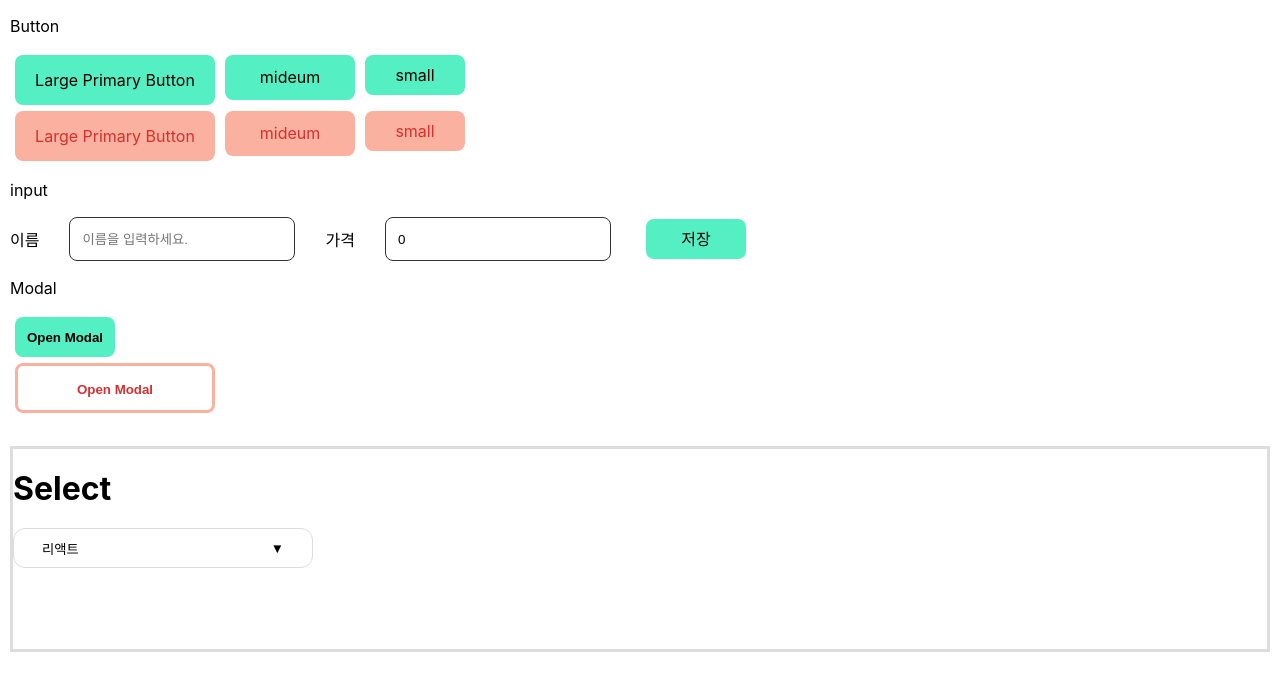
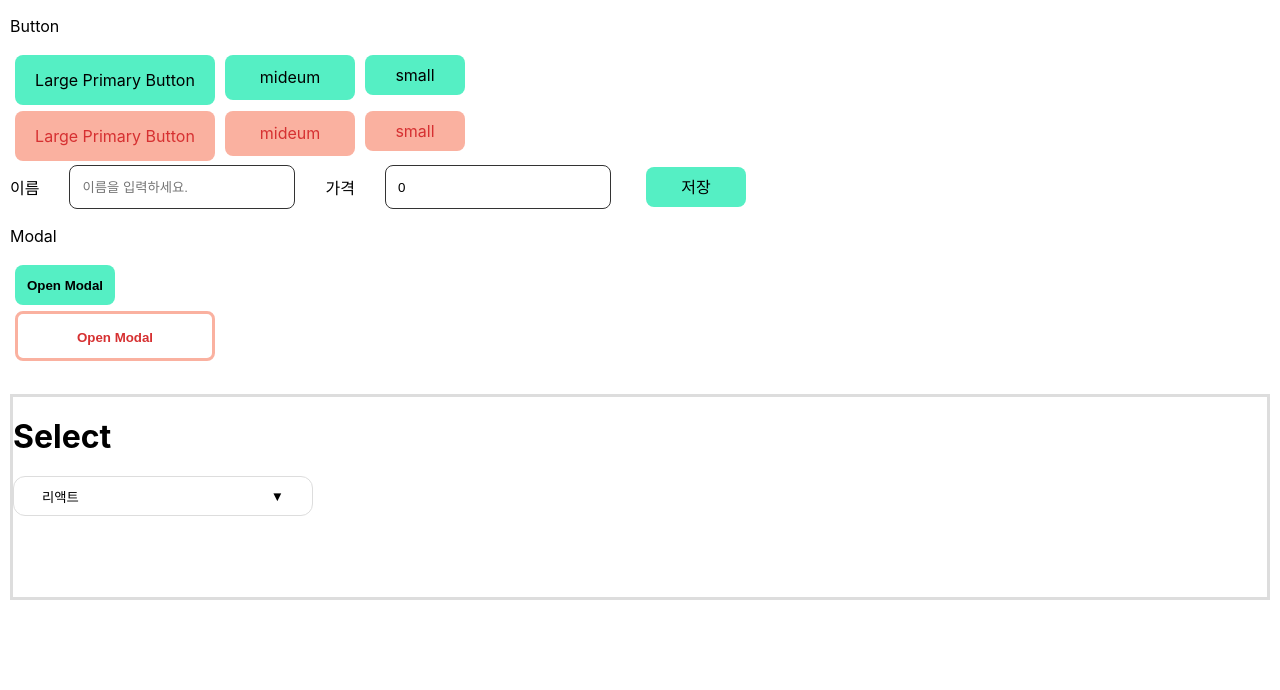
Before and after one commit to amisu1203/modal-btn-select, a React (Create React App) app: page / in a window 1280 px wide. Shown: the top 690 px of the page. Built offline with nearby package versions, Linux system fonts and the light colour scheme.

Commit message:
중복된 if문 제거

```diff
--- a/src/components/Inputs.jsx
+++ b/src/components/Inputs.jsx
@@ -24,11 +24,9 @@ function Inputs({ smallBtnList }) {
   const handleChange = (e) => {
     const { id, value } = e.target;
     let price = value;
-    if (id === "price") {
-      if (!!price) {
-        price = id === "price" ? parseFloat(value.replace(/,/g, "")) : value;
+    if (id === "price" && !!price) {
+      price = parseFloat(value.replace(/,/g, ""));
       price = price.toLocaleString();
-      }
     }
     setData({ ...data, [id]: price });
   };
@@ -38,8 +36,6 @@ function Inputs({ smallBtnList }) {
   };
 
   return (
-    <div>
-      <p>input</p>
     <StForm>
       <label htmlFor="name">이름</label>
       <StInp value={data.name} id="name" type="text" placeholder="이름을 입력하세요." onChange={handleChange} />
@@ -47,7 +43,6 @@ function Inputs({ smallBtnList }) {
       <StInp pattern="\d{1,3}(,\d{3})*" value={data.price} id="price" type="text" placeholder="가격을 입력하세요." onChange={handleChange} />
       <Btns btnList={smallBtnList} handleClickSave={handleClickSave} />
     </StForm>
-    </div>
   );
 }
 
```
Lines whose indentation alone changed are shown as unchanged.
